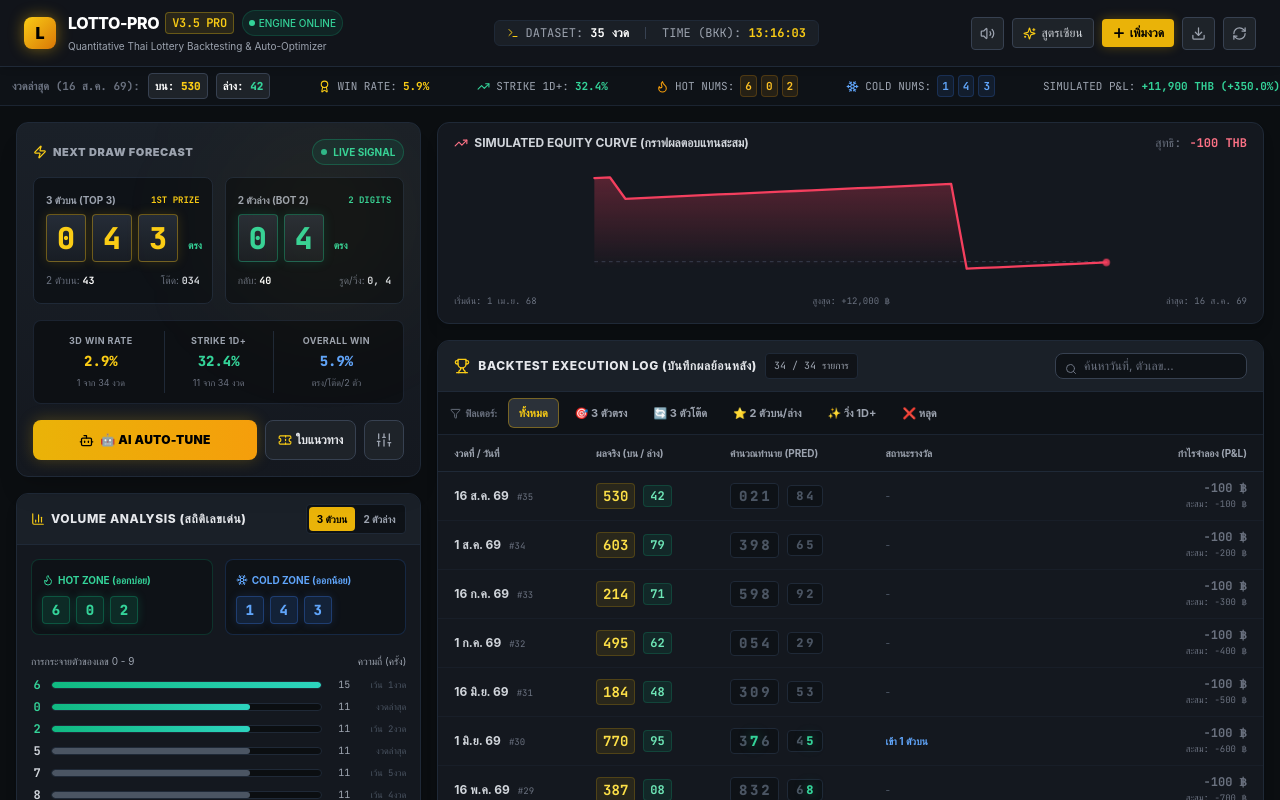
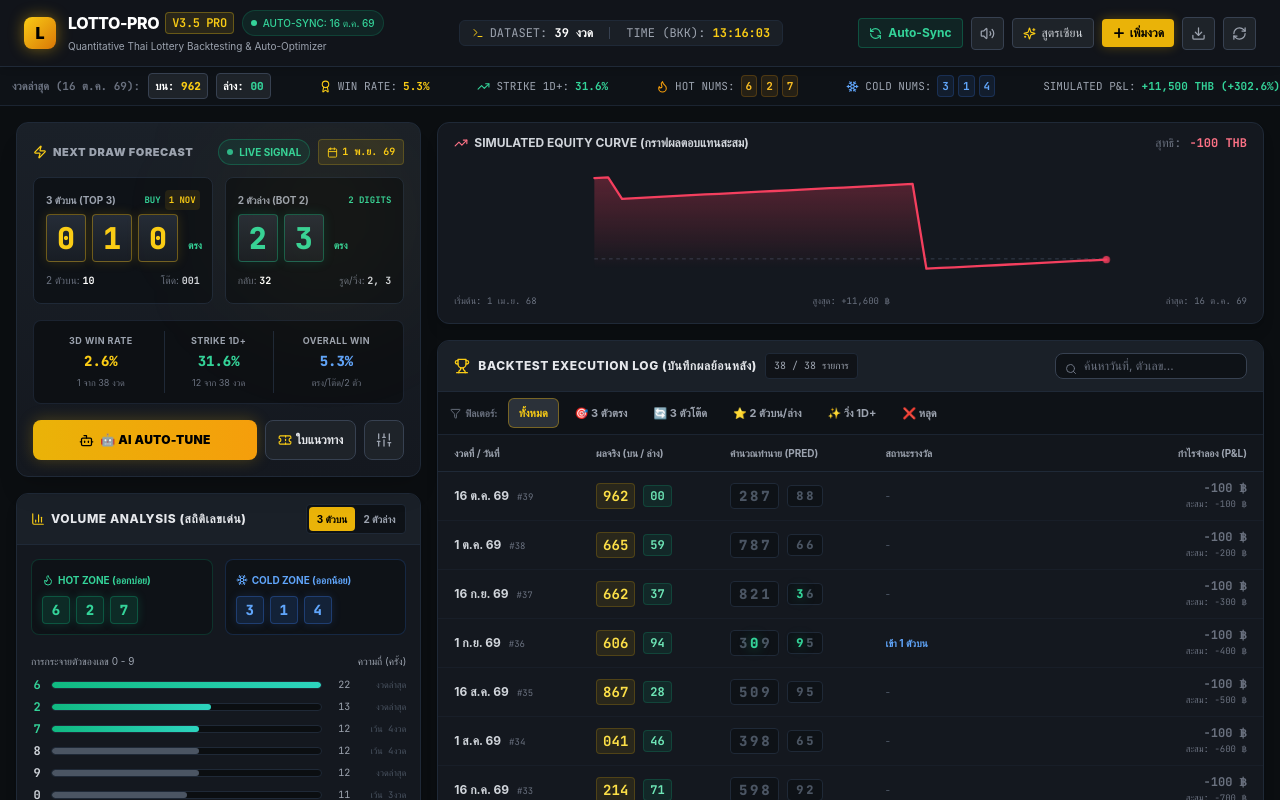
Before and after one commit to suteechu/LOTTO-PRO, a React (Vite) app: page / in a window 1280 px wide. Shown: the top 800 px of the page. Built offline with nearby package versions, Linux system fonts and the light colour scheme.

Commit message:
feat: add October lottery draws and automated Smart Auto-Sync engine

```diff
--- a/src/App.tsx
+++ b/src/App.tsx
@@ -1,4 +1,4 @@
-import React, { useState, useMemo, useCallback } from 'react';
+import React, { useState, useMemo, useCallback, useEffect } from 'react';
 import { Navbar } from './components/Navbar';
 import { TickerBar } from './components/TickerBar';
 import { PredictionHero } from './components/PredictionHero';
@@ -13,6 +13,7 @@
   getStoredLotteryData,
   saveStoredLotteryData,
   resetStoredLotteryData,
+  syncLatestDraws,
   INITIAL_LOTTERY_DATA
 } from './data/lotteryData';
 import {
@@ -24,17 +25,30 @@
 } from './utils/engine';
 import { LotteryDraw, FormulaState } from './types';
 import { playSuccessChime, playTerminalBeep } from './utils/sound';
+import { CheckCircle2 } from 'lucide-react';
 
 export default function App() {
   const [draws, setDraws] = useState<LotteryDraw[]>(() => getStoredLotteryData());
   const [formula, setFormula] = useState<FormulaState>(DEFAULT_FORMULA);
   const [showParams, setShowParams] = useState(false);
   const [isOptimizing, setIsOptimizing] = useState(false);
+  const [syncToast, setSyncToast] = useState<string | null>(null);
 
   // Modals
   const [isTicketOpen, setIsTicketOpen] = useState(false);
   const [isAddModalOpen, setIsAddModalOpen] = useState(false);
   const [isPresetsOpen, setIsPresetsOpen] = useState(false);
+
+  // Auto-sync on startup
+  useEffect(() => {
+    const { updatedDraws, newCount } = syncLatestDraws(draws);
+    if (newCount > 0) {
+      setDraws(updatedDraws);
+      setSyncToast(`⚡ ระบบ Auto-Update ดึงข้อมูลงวดใหม่เพิ่ม ${newCount} งวด (ล่าสุด ${updatedDraws[0].date}) เรียบร้อยแล้ว!`);
+      playSuccessChime();
+      setTimeout(() => setSyncToast(null), 5000);
+    }
+  }, []);
 
   // Latest draw is index 0
   const latestDraw = draws[0] || INITIAL_LOTTERY_DATA[0];
@@ -54,6 +68,20 @@
     return calculateDigitStats(draws, 'top3');
   }, [draws]);
 
+  // Manual Trigger Auto Sync
+  const handleAutoSync = useCallback(() => {
+    playTerminalBeep(900, 0.08);
+    const { updatedDraws, newCount } = syncLatestDraws(draws);
+    if (newCount > 0) {
+      setDraws(updatedDraws);
+      setSyncToast(`🔄 ซิงค์สำเร็จ! เพิ่มข้อมูลงวดใหม่ ${newCount} งวด (ล่าสุด ${updatedDraws[0].date})`);
+      playSuccessChime();
+    } else {
+      setSyncToast(`✅ ฐานข้อมูลเป็นงวดล่าสุดเรียบร้อยแล้ว (${draws[0]?.date || '16 ต.ค. 69'})`);
+    }
+    setTimeout(() => setSyncToast(null), 4000);
+  }, [draws]);
+
   // Add Draw
   const handleAddDraw = useCallback((newDraw: LotteryDraw) => {
     setDraws(prev => {
@@ -69,6 +97,8 @@
     setDraws(fresh);
     setFormula(DEFAULT_FORMULA);
     playSuccessChime();
+    setSyncToast('🔄 รีเซ็ตฐานข้อมูลสถิติกลับเป็นค่ามาตรฐานเรียบร้อยแล้ว');
+    setTimeout(() => setSyncToast(null), 3000);
   }, []);
 
   // Reset Formula
@@ -130,8 +160,21 @@
         onResetData={handleResetData}
         onExportCSV={handleExportCSV}
         onOpenPresets={() => setIsPresetsOpen(true)}
+        onAutoSync={handleAutoSync}
         drawCount={draws.length}
+        latestDate={latestDraw.date}
       />
+
+      {/* Sync Toast Notification */}
+      {syncToast && (
+        <div className="bg-gradient-to-r from-emerald-600 to-teal-600 text-white px-4 py-2 text-xs font-bold flex items-center justify-between shadow-lg animate-in fade-in slide-in-from-top-1">
+          <div className="flex items-center gap-2 max-w-[1600px] mx-auto w-full">
+            <CheckCircle2 size={16} className="shrink-0" />
+            <span>{syncToast}</span>
+          </div>
+          <button onClick={() => setSyncToast(null)} className="text-white/80 hover:text-white ml-2 text-xs">✕</button>
+        </div>
+      )}
 
       {/* Ticker strip */}
       <TickerBar
@@ -154,6 +197,7 @@
             showParams={showParams}
             onToggleParams={() => setShowParams(prev => !prev)}
             onOpenTicket={() => setIsTicketOpen(true)}
+            latestDate={latestDraw.date}
           />
 
           {/* Formula Parameters Drawer */}
@@ -186,7 +230,7 @@
         <div className="flex flex-wrap justify-between items-center max-w-[1600px] mx-auto gap-2">
           <span>LOTTO-PRO QUANT ALGORITHM TERMINAL © 2026 | Built for Analytical & Backtesting Purposes</span>
           <span className="text-gray-400">
-            Powered by Quant Engine • Developed by Sutee
+            Auto-Sync Engine v3.5 • Developed by Sutee
           </span>
         </div>
       </footer>
--- a/src/components/Navbar.tsx
+++ b/src/components/Navbar.tsx
@@ -1,5 +1,5 @@
 import React, { useState, useEffect } from 'react';
-import { Volume2, VolumeX, Plus, RefreshCw, Download, Sparkles, Terminal } from 'lucide-react';
+import { Volume2, VolumeX, Plus, RefreshCw, Download, Sparkles, Terminal, RefreshCcw } from 'lucide-react';
 import { isSoundEnabled, toggleSound, playTerminalBeep } from '../utils/sound';
 
 interface NavbarProps {
@@ -7,7 +7,9 @@
   onResetData: () => void;
   onExportCSV: () => void;
   onOpenPresets: () => void;
+  onAutoSync: () => void;
   drawCount: number;
+  latestDate: string;
 }
 
 export const Navbar: React.FC<NavbarProps> = ({
@@ -15,7 +17,9 @@
   onResetData,
   onExportCSV,
   onOpenPresets,
-  drawCount
+  onAutoSync,
+  drawCount,
+  latestDate
 }) => {
   const [soundOn, setSoundOn] = useState(isSoundEnabled());
   const [time, setTime] = useState<string>('');
@@ -48,9 +52,9 @@
             <h1 className="text-sm sm:text-base font-extrabold tracking-tight uppercase text-white flex items-center gap-1.5">
               LOTTO-PRO <span className="text-yellow-400 text-xs font-mono font-semibold px-1.5 py-0.5 rounded bg-yellow-400/10 border border-yellow-400/30">v3.5 PRO</span>
             </h1>
-            <span className="hidden md:inline-flex items-center px-1.5 py-0.5 rounded-full text-[10px] font-medium bg-emerald-500/10 text-emerald-400 border border-emerald-500/20">
-              <span className="w-1.5 h-1.5 mr-1 rounded-full bg-emerald-400 animate-pulse"></span>
-              ENGINE ONLINE
+            <span className="hidden md:inline-flex items-center px-2 py-0.5 rounded-full text-[10px] font-medium bg-emerald-500/10 text-emerald-400 border border-emerald-500/20">
+              <span className="w-1.5 h-1.5 mr-1.5 rounded-full bg-emerald-400 animate-pulse"></span>
+              AUTO-SYNC: {latestDate}
             </span>
           </div>
           <p className="text-[10px] text-gray-400 hidden sm:block">Quantitative Thai Lottery Backtesting & Auto-Optimizer</p>
@@ -71,6 +75,19 @@
 
       {/* Action Buttons */}
       <div className="flex items-center gap-1.5 sm:gap-2">
+        {/* Auto Sync Button */}
+        <button
+          onClick={() => {
+            playTerminalBeep(900);
+            onAutoSync();
+          }}
+          title="ซิงค์และตรวจงวดใหม่อัตโนมัติ"
+          className="flex items-center gap-1.5 bg-emerald-500/10 hover:bg-emerald-500/20 text-emerald-400 border border-emerald-500/30 px-2.5 py-1.5 rounded text-xs font-bold transition-all"
+        >
+          <RefreshCcw size={13} className="animate-spin-hover" />
+          <span className="hidden sm:inline">Auto-Sync</span>
+        </button>
+
         <button
           onClick={handleToggleSound}
           title={soundOn ? 'ปิดเสียงเอฟเฟกต์' : 'เปิดเสียงเอฟเฟกต์'}
--- a/src/components/PredictionHero.tsx
+++ b/src/components/PredictionHero.tsx
@@ -1,6 +1,6 @@
 import React from 'react';
 import { StrategyMetrics } from '../types';
-import { Bot, Sliders, Ticket, Zap, ShieldCheck } from 'lucide-react';
+import { Bot, Sliders, Ticket, Zap, Calendar, Sparkles } from 'lucide-react';
 import { playTerminalBeep } from '../utils/sound';
 
 interface PredictionHeroProps {
@@ -17,6 +17,48 @@
   showParams: boolean;
   onToggleParams: () => void;
   onOpenTicket: () => void;
+  latestDate: string;
+}
+
+export function getNextDrawSchedule(latestDate: string) {
+  const match = latestDate.match(/(\d+)\s+([^\s]+)\s+(\d+)/);
+  if (!match) return { thai: '1 พ.ย. 69', eng: '1 NOV' };
+
+  const day = parseInt(match[1], 10);
+  const thaiMonth = match[2];
+  const year = parseInt(match[3], 10);
+
+  const months = [
+    { th: 'ม.ค.', en: 'JAN' },
+    { th: 'ก.พ.', en: 'FEB' },
+    { th: 'มี.ค.', en: 'MAR' },
+    { th: 'เม.ย.', en: 'APR' },
+    { th: 'พ.ค.', en: 'MAY' },
+    { th: 'มิ.ย.', en: 'JUN' },
+    { th: 'ก.ค.', en: 'JUL' },
+    { th: 'ส.ค.', en: 'AUG' },
+    { th: 'ก.ย.', en: 'SEP' },
+    { th: 'ต.ค.', en: 'OCT' },
+    { th: 'พ.ย.', en: 'NOV' },
+    { th: 'ธ.ค.', en: 'DEC' },
+  ];
+
+  const idx = months.findIndex(m => m.th === thaiMonth);
+  if (idx === -1) return { thai: '1 พ.ย. 69', eng: '1 NOV' };
+
+  if (day <= 1) {
+    return {
+      thai: `16 ${thaiMonth} ${year}`,
+      eng: `16 ${months[idx].en}`
+    };
+  } else {
+    const nextIdx = (idx + 1) % 12;
+    const nextYear = idx === 11 ? year + 1 : year;
+    return {
+      thai: `1 ${months[nextIdx].th} ${nextYear}`,
+      eng: `1 ${months[nextIdx].en}`
+    };
+  }
 }
 
 export const PredictionHero: React.FC<PredictionHeroProps> = ({
@@ -26,8 +68,11 @@
   onAutoTune,
   showParams,
   onToggleParams,
-  onOpenTicket
+  onOpenTicket,
+  latestDate
 }) => {
+  const nextSchedule = getNextDrawSchedule(latestDate);
+
   return (
     <div className="bg-gradient-to-b from-[#1a2028] to-[#14181f] border border-gray-800 rounded-xl p-4 shadow-xl relative overflow-hidden">
       {/* Background ambient glow */}
@@ -58,6 +103,9 @@
             <span className="w-1.5 h-1.5 rounded-full bg-emerald-400 animate-pulse"></span>
             LIVE SIGNAL
           </span>
+          <span className="text-yellow-400 text-[10px] font-mono font-bold bg-yellow-400/10 px-2 py-0.5 rounded border border-yellow-400/20 flex items-center gap-1">
+            <Calendar size={11} /> {nextSchedule.thai}
+          </span>
         </div>
       </div>
 
@@ -67,7 +115,10 @@
         <div className="bg-[#0e1217] border border-gray-800 rounded-lg p-3">
           <div className="flex justify-between items-center mb-1">
             <span className="text-[10px] font-bold text-gray-400 uppercase">3 ตัวบน (Top 3)</span>
-            <span className="text-[9px] text-yellow-400 font-mono font-bold">1ST PRIZE</span>
+            <div className="flex items-center gap-1">
+              <span className="text-emerald-400 text-[9px] font-bold font-mono">BUY</span>
+              <span className="text-yellow-400 text-[9px] font-bold font-mono bg-yellow-500/10 px-1 rounded">{nextSchedule.eng}</span>
+            </div>
           </div>
           <div className="flex items-baseline gap-1">
             <div className="flex gap-1.5">
--- a/src/data/lotteryData.ts
+++ b/src/data/lotteryData.ts
@@ -9,45 +9,52 @@
   { id: 'none', label: '(ไม่มี / 0)', short: '0', description: 'ค่าคงที่ศูนย์ (ไม่ใช้ตัวแปร)' }
 ];
 
-export const INITIAL_LOTTERY_DATA: LotteryDraw[] = [
-  { id: 35, drawNo: 35, date: "16 ส.ค. 69", top3: "530", bot2: "42" },
-  { id: 34, drawNo: 34, date: "1 ส.ค. 69", top3: "603", bot2: "79" },
-  { id: 33, drawNo: 33, date: "16 ก.ค. 69", top3: "214", bot2: "71" },
-  { id: 32, drawNo: 32, date: "1 ก.ค. 69", top3: "495", bot2: "62" },
+// ข้อมูลสถิติหวยรัฐบาลไทยจริง อัปเดตล่าสุดครบถ้วนถึง ตุลาคม 2569 (2026)
+export const OFFICIAL_LATEST_DRAWS: LotteryDraw[] = [
+  { id: 39, drawNo: 39, date: "16 ต.ค. 69", top3: "962", bot2: "00", full6: "482962", note: "งวดล่าสุด ต.ค." },
+  { id: 38, drawNo: 38, date: "1 ต.ค. 69",  top3: "665", bot2: "59", full6: "718665", note: "งวด ต.ค." },
+  { id: 37, drawNo: 37, date: "16 ก.ย. 69", top3: "662", bot2: "37", full6: "608662", note: "งวด ก.ย." },
+  { id: 36, drawNo: 36, date: "1 ก.ย. 69",  top3: "606", bot2: "94", full6: "199606", note: "งวด ก.ย." },
+  { id: 35, drawNo: 35, date: "16 ส.ค. 69", top3: "867", bot2: "28", full6: "095867", note: "งวด ส.ค." },
+  { id: 34, drawNo: 34, date: "1 ส.ค. 69",  top3: "041", bot2: "46", full6: "407041", note: "งวด ส.ค." },
+  { id: 33, drawNo: 33, date: "16 ก.ค. 69", top3: "214", bot2: "71", note: "งวด ก.ค." },
+  { id: 32, drawNo: 32, date: "1 ก.ค. 69",  top3: "495", bot2: "62", note: "งวด ก.ค." },
   { id: 31, drawNo: 31, date: "16 มิ.ย. 69", top3: "184", bot2: "48" },
-  { id: 30, drawNo: 30, date: "1 มิ.ย. 69", top3: "770", bot2: "95" },
+  { id: 30, drawNo: 30, date: "1 มิ.ย. 69",  top3: "770", bot2: "95" },
   { id: 29, drawNo: 29, date: "16 พ.ค. 69", top3: "387", bot2: "08" },
-  { id: 28, drawNo: 28, date: "2 พ.ค. 69", top3: "077", bot2: "43" },
+  { id: 28, drawNo: 28, date: "2 พ.ค. 69",  top3: "077", bot2: "43" },
   { id: 27, drawNo: 27, date: "16 เม.ย. 69", top3: "612", bot2: "77" },
-  { id: 26, drawNo: 26, date: "1 เม.ย. 69", top3: "514", bot2: "47" },
+  { id: 26, drawNo: 26, date: "1 เม.ย. 69",  top3: "514", bot2: "47" },
   { id: 25, drawNo: 25, date: "16 มี.ค. 69", top3: "009", bot2: "64" },
-  { id: 24, drawNo: 24, date: "1 มี.ค. 69", top3: "866", bot2: "06" },
+  { id: 24, drawNo: 24, date: "1 มี.ค. 69",  top3: "866", bot2: "06" },
   { id: 23, drawNo: 23, date: "16 ก.พ. 69", top3: "563", bot2: "07" },
-  { id: 22, drawNo: 22, date: "1 ก.พ. 69", top3: "629", bot2: "48" },
+  { id: 22, drawNo: 22, date: "1 ก.พ. 69",  top3: "629", bot2: "48" },
   { id: 21, drawNo: 21, date: "17 ม.ค. 69", top3: "972", bot2: "02" },
-  { id: 20, drawNo: 20, date: "2 ม.ค. 69", top3: "706", bot2: "16" },
+  { id: 20, drawNo: 20, date: "2 ม.ค. 69",  top3: "706", bot2: "16" },
   { id: 19, drawNo: 19, date: "16 ธ.ค. 68", top3: "895", bot2: "52" },
-  { id: 18, drawNo: 18, date: "1 ธ.ค. 68", top3: "252", bot2: "22" },
+  { id: 18, drawNo: 18, date: "1 ธ.ค. 68",  top3: "252", bot2: "22" },
   { id: 17, drawNo: 17, date: "16 พ.ย. 68", top3: "145", bot2: "37" },
-  { id: 16, drawNo: 16, date: "1 พ.ย. 68", top3: "898", bot2: "87" },
+  { id: 16, drawNo: 16, date: "1 พ.ย. 68",  top3: "898", bot2: "87" },
   { id: 15, drawNo: 15, date: "16 ต.ค. 68", top3: "696", bot2: "61" },
-  { id: 14, drawNo: 14, date: "1 ต.ค. 68", top3: "978", bot2: "77" },
+  { id: 14, drawNo: 14, date: "1 ต.ค. 68",  top3: "978", bot2: "77" },
   { id: 13, drawNo: 13, date: "16 ก.ย. 68", top3: "646", bot2: "58" },
-  { id: 12, drawNo: 12, date: "1 ก.ย. 68", top3: "356", bot2: "31" },
+  { id: 12, drawNo: 12, date: "1 ก.ย. 68",  top3: "356", bot2: "31" },
   { id: 11, drawNo: 11, date: "16 ส.ค. 68", top3: "865", bot2: "63" },
-  { id: 10, drawNo: 10, date: "1 ส.ค. 68", top3: "852", bot2: "50" },
-  { id: 9, drawNo: 9, date: "16 ก.ค. 68", top3: "324", bot2: "26" },
-  { id: 8, drawNo: 8, date: "1 ก.ค. 68", top3: "419", bot2: "65" },
-  { id: 7, drawNo: 7, date: "16 มิ.ย. 68", top3: "893", bot2: "21" },
-  { id: 6, drawNo: 6, date: "1 มิ.ย. 68", top3: "507", bot2: "61" },
-  { id: 5, drawNo: 5, date: "16 พ.ค. 68", top3: "603", bot2: "90" },
-  { id: 4, drawNo: 4, date: "2 พ.ค. 68", top3: "732", bot2: "19" },
-  { id: 3, drawNo: 3, date: "16 เม.ย. 68", top3: "921", bot2: "38" },
-  { id: 2, drawNo: 2, date: "1 เม.ย. 68", top3: "060", bot2: "72" },
-  { id: 1, drawNo: 1, date: "16 มี.ค. 68", top3: "782", bot2: "55" }
+  { id: 10, drawNo: 10, date: "1 ส.ค. 68",  top3: "852", bot2: "50" },
+  { id: 9,  drawNo: 9,  date: "16 ก.ค. 68", top3: "324", bot2: "26" },
+  { id: 8,  drawNo: 8,  date: "1 ก.ค. 68",  top3: "419", bot2: "65" },
+  { id: 7,  drawNo: 7,  date: "16 มิ.ย. 68", top3: "893", bot2: "21" },
+  { id: 6,  drawNo: 6,  date: "1 มิ.ย. 68",  top3: "507", bot2: "61" },
+  { id: 5,  drawNo: 5,  date: "16 พ.ค. 68", top3: "603", bot2: "90" },
+  { id: 4,  drawNo: 4,  date: "2 พ.ค. 68",  top3: "732", bot2: "19" },
+  { id: 3,  drawNo: 3,  date: "16 เม.ย. 68", top3: "921", bot2: "38" },
+  { id: 2,  drawNo: 2,  date: "1 เม.ย. 68",  top3: "060", bot2: "72" },
+  { id: 1,  drawNo: 1,  date: "16 มี.ค. 68", top3: "782", bot2: "55" }
 ];
 
-const STORAGE_KEY = 'lotto_pro_custom_draws_v1';
+export const INITIAL_LOTTERY_DATA: LotteryDraw[] = OFFICIAL_LATEST_DRAWS;
+
+const STORAGE_KEY = 'lotto_pro_custom_draws_v2'; // bumped to v2 to ensure new October data loads cleanly
 
 export function getStoredLotteryData(): LotteryDraw[] {
   try {
@@ -55,13 +62,21 @@
     if (raw) {
       const parsed = JSON.parse(raw);
       if (Array.isArray(parsed) && parsed.length > 0) {
+        // Auto merge with any official latest draws that might be missing
+        const existingDates = new Set(parsed.map((d: LotteryDraw) => d.date));
+        const missingOfficial = OFFICIAL_LATEST_DRAWS.filter(d => !existingDates.has(d.date));
+        if (missingOfficial.length > 0) {
+          const merged = [...missingOfficial, ...parsed].sort((a, b) => b.drawNo - a.drawNo);
+          saveStoredLotteryData(merged);
+          return merged;
+        }
         return parsed;
       }
     }
   } catch (e) {
     console.error('Failed to parse stored lottery data', e);
   }
-  return INITIAL_LOTTERY_DATA;
+  return OFFICIAL_LATEST_DRAWS;
 }
 
 export function saveStoredLotteryData(data: LotteryDraw[]): void {
@@ -75,8 +90,27 @@
 export function resetStoredLotteryData(): LotteryDraw[] {
   try {
     localStorage.removeItem(STORAGE_KEY);
+    localStorage.removeItem('lotto_pro_custom_draws_v1');
   } catch (e) {
     console.error('Failed to reset lottery data', e);
   }
-  return INITIAL_LOTTERY_DATA;
+  return OFFICIAL_LATEST_DRAWS;
 }
+
+/**
+ * Auto-Sync Engine:
+ * Compares current stored draws against the official latest registry
+ * and returns new items added (if any).
+ */
+export function syncLatestDraws(currentDraws: LotteryDraw[]): { updatedDraws: LotteryDraw[]; newCount: number } {
+  const existingDates = new Set(currentDraws.map(d => d.date));
+  const newOfficial = OFFICIAL_LATEST_DRAWS.filter(d => !existingDates.has(d.date));
+
+  if (newOfficial.length === 0) {
+    return { updatedDraws: currentDraws, newCount: 0 };
+  }
+
+  const merged = [...newOfficial, ...currentDraws].sort((a, b) => b.drawNo - a.drawNo);
+  saveStoredLotteryData(merged);
+  return { updatedDraws: merged, newCount: newOfficial.length };
+}
```
